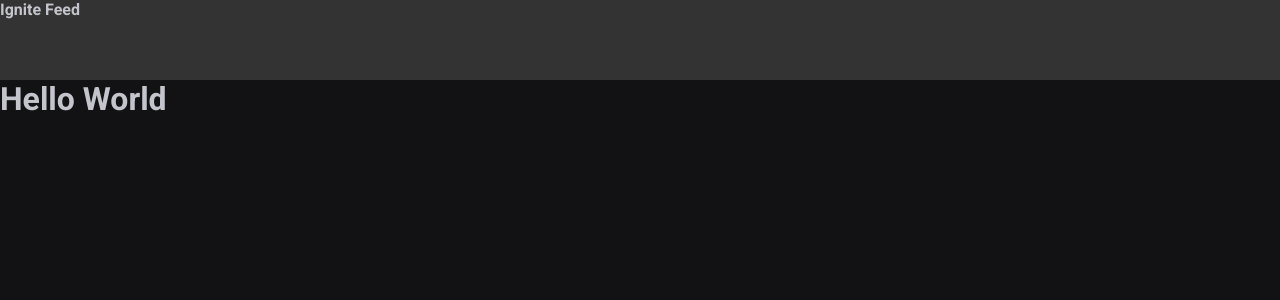
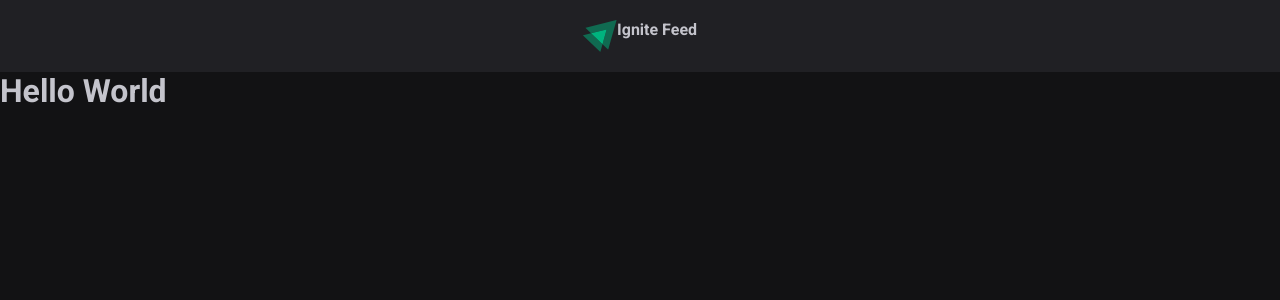
Before and after one commit to jordanobaluz/01-fundamentos-reactjs, a React (Vite) app: page / in a window 1280 px wide. Shown: the top 300 px of the page. Built offline with nearby package versions, Linux system fonts and the light colour scheme.

Commit message:
definido header e estilização com imagem de logo

```diff
--- a/src/components/Header.jsx
+++ b/src/components/Header.jsx
@@ -1,8 +1,10 @@
 import styles from './Header.module.css'
+import igniteLogo from '../assets/ignite-logo.svg'
 
 export function Header() {
     return (
         <header className={styles.header}>
+            <img src={igniteLogo} alt="Logo do Ignite" />
             <strong >Ignite Feed</strong>
         </header>
     )
--- a/src/components/Header.module.css
+++ b/src/components/Header.module.css
@@ -1,4 +1,10 @@
 .header {
-    background: #333;
-    height: 80px;
+    background: var(--gray-800);
+    display: flex;
+    justify-content: center;
+    padding: 1.25rem 0;
 }
+
+.header img {
+    height: 2rem;
+}
```
Also changed, not shown: src/assets/ignite-logo.svg (added).
